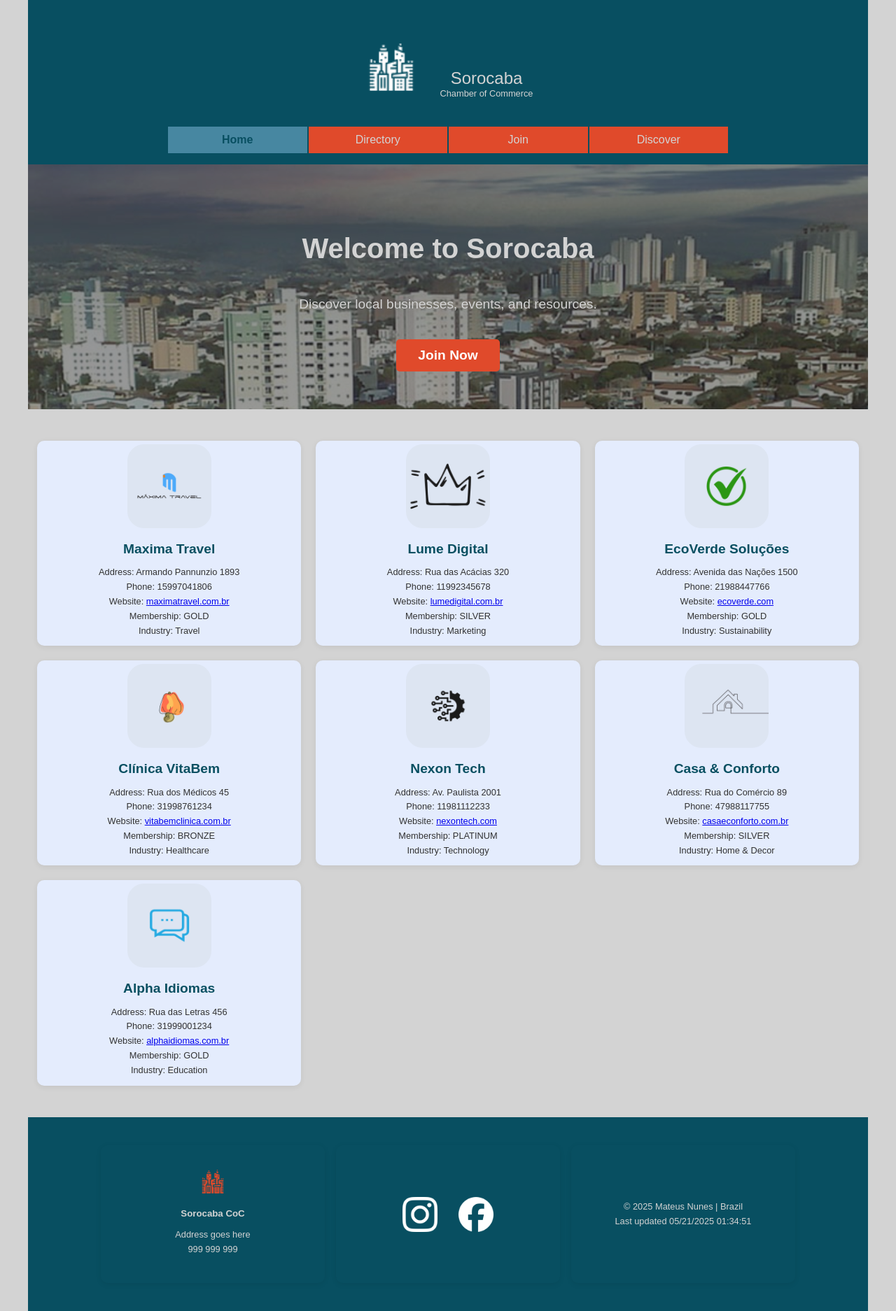
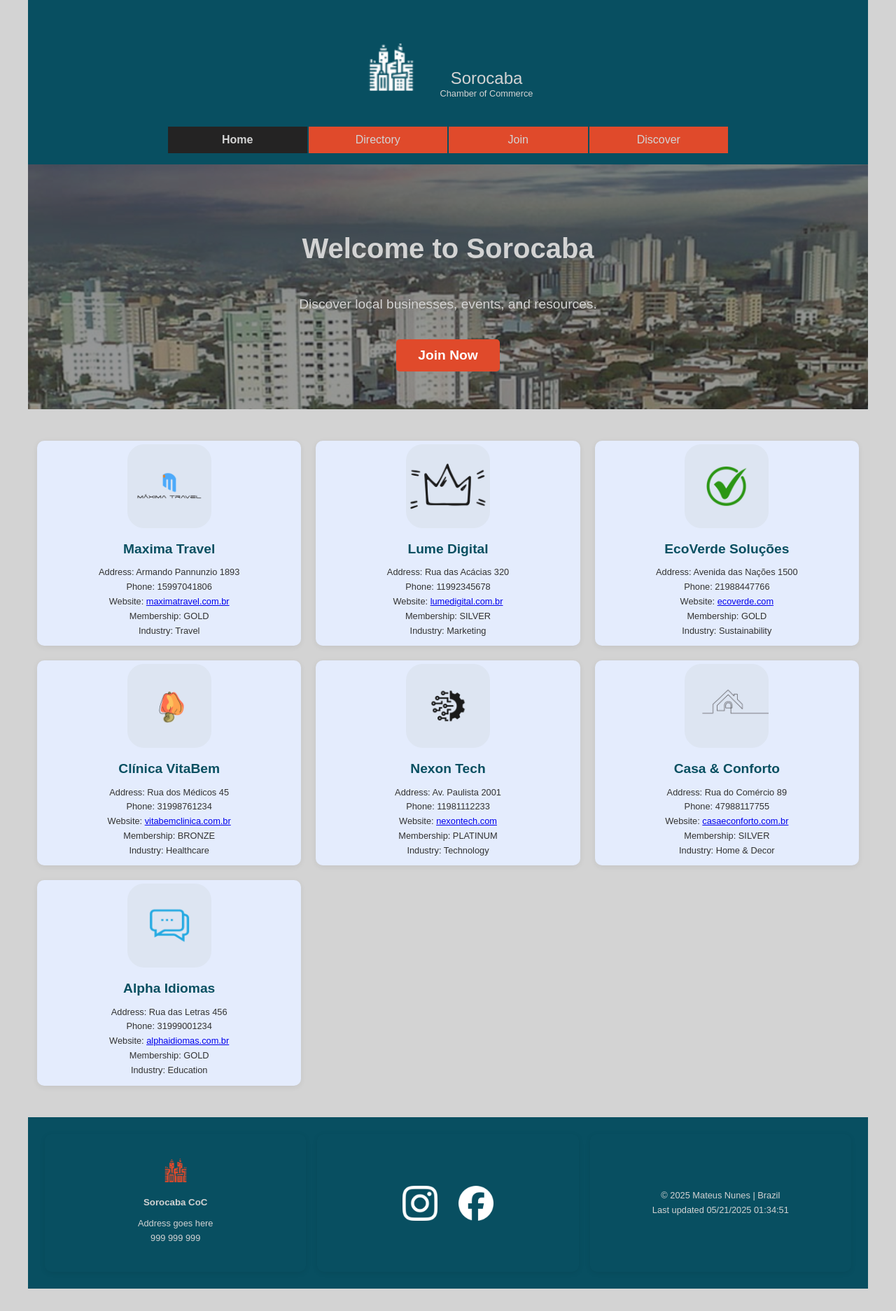
Before and after one commit to digitalmateus/wdd231, a plain HTML site: page chamber/directory.html in a window 1280 px wide. Shown: the whole page at 70% size. After the commit the page ends 1842 px from the top, so only its background shows below. Drawn offline with Linux system fonts and the light colour scheme.

Commit message:
more css changes

```diff
--- a/chamber/directory.html
+++ b/chamber/directory.html
@@ -19,8 +19,8 @@
         <link rel="icon" href="favicon.ico">
         <meta property="og:title" content="Chamber of Commerce Page for Sorocaba">
         <meta property="og:description" content="Welcome to the Chamber of Commerce of Sorocaba. Discover local businesses, events, and resources.">
-        <meta property="og:image" content="https://digitalmateus.GitHub.io/wdd231/chamber/images/sorocaba-banner.jpg">
-        <meta property="og:url" content="https://digitalmateus.GitHub.io/wdd231/chamber/directory.html">
+        <meta property="og:image" content="../images/sor-banner.webp">
+        <meta property="og:url" content="https://digitalmateus.github.io/wdd231/chamber/directory.html">
     </head>
 
     <body>
--- a/chamber/styles/chamber-large.css
+++ b/chamber/styles/chamber-large.css
@@ -16,7 +16,7 @@
 
   header, footer {
     background-color: var(--primary-darkblue);
-    padding: 2em 6em;
+    padding: 1em 1em;
   }
 
   header {
--- a/chamber/styles/chamber.css
+++ b/chamber/styles/chamber.css
@@ -13,7 +13,7 @@
 
 header, footer {
     background-color: var(--primary-darkblue);
-    padding: 2em;
+    padding: 1em 1em;
 }
 
 body {
@@ -81,12 +81,14 @@ nav a:hover {
     background-color: var(--secondary-blue);
     color: var(--primary-darkblue);
     font-weight: 700;
+    border: 1px solid var(--light-gray);
 }
 
 nav a.active {
     font-weight: bold;
-    background-color: var(--secondary-blue);
-    color: var(--primary-darkblue);
+    background-color: rgb(36, 35, 35);
+    color: var(--light-gray);
+
 }
 
 
@@ -108,13 +110,13 @@ nav a.active {
 #hamb-icon {
     top: 10px;
     right: 10px;
-    color: var(--third-light-green);
+    color: var(--light-gray);
 }
 
 #x-icon {
     top: 10px;
     right: 10px;
-    color:var(--alternate-orange);
+    color:var(--light-gray);
 }
 
 .toggle {
```
